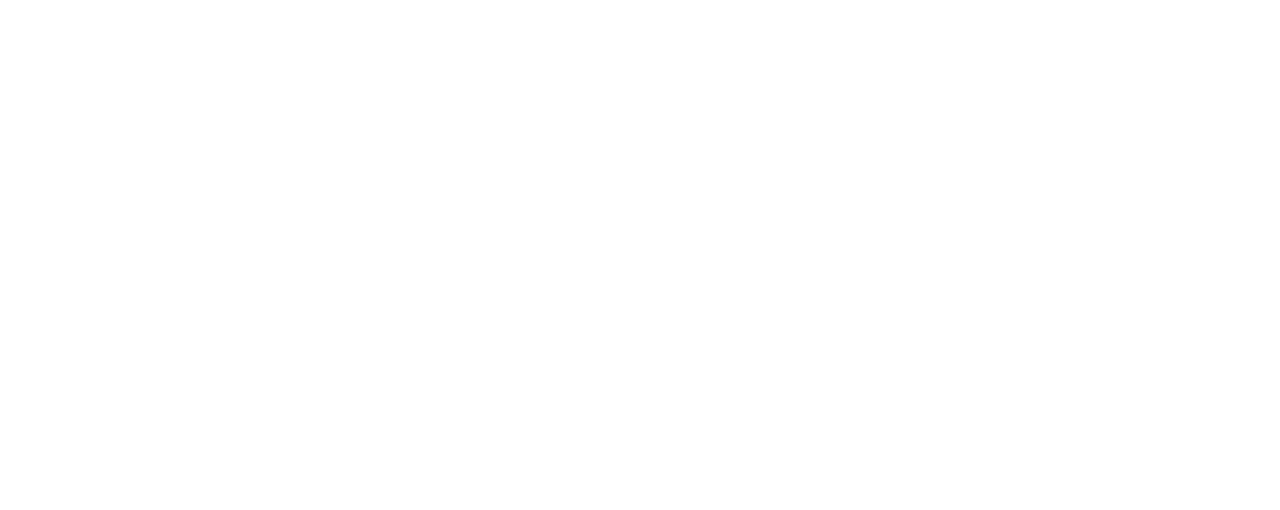
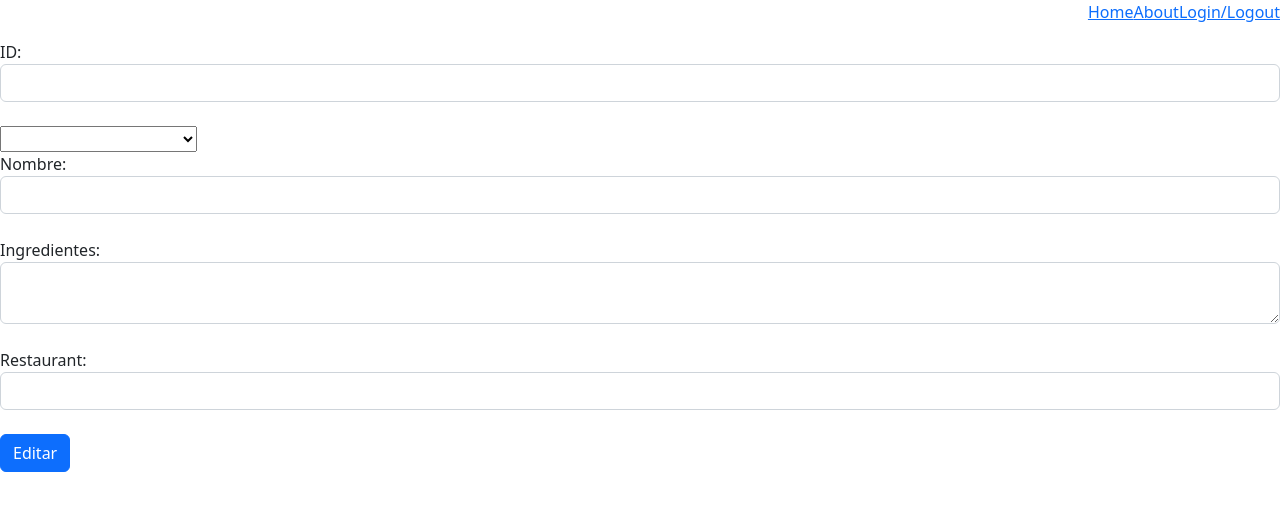
Before and after one commit to fernandojcm/AllYouCanEatApp, a Vue app in the folder Front/AllYouCanEatApp/: page /dishes/dish/updated in a window 1280 px wide. Before the commit this address had no page. Shown: the top 510 px of the page. Built offline with nearby package versions, Linux system fonts and the light colour scheme.

Commit message:
PUT y DELETE done

```diff
--- a/Front/AllYouCanEatApp/src/router/index.js
+++ b/Front/AllYouCanEatApp/src/router/index.js
@@ -6,6 +6,8 @@
 import CreateAccountPage from '../views/CreateAccountPage.vue'
 import HomePage from '../views/HomePage.vue'
 import AllergensPage from '../views/AllergensPage.vue'
+import DeleteDishPage from '../views/DeleteDishPage.vue'
+import UpdateDishPage from '../views/UpdateDishPage.vue'
 
 
   const routes = [
@@ -35,6 +37,16 @@
       component: CreateDishPage
     },
     {
+      path: '/dishes/dish/updated',
+      name: 'updateDish',
+      component: UpdateDishPage
+    },
+    {
+      path: '/dishes/dish/deleted',
+      name: 'deleteDish',
+      component: DeleteDishPage
+    },
+    {
       path: '/allergen',
       name: 'allergens',
       component: AllergensPage
--- a/Front/AllYouCanEatApp/src/stores/dishes.js
+++ b/Front/AllYouCanEatApp/src/stores/dishes.js
@@ -56,6 +56,22 @@
       } catch (error){
         console.log(error);
       }
+    },
+
+    async deleteDish(id){
+      try{
+        const requestOptions = {
+          method: "DELETE",
+          headers: {
+            "Content-Type": "application/json",
+          },
+          body: JSON.stringify({ id }),
+        };
+
+        await fetch(`http://localhost:8080/dishes/${id}`, requestOptions);
+      } catch (error){
+        console.log(error);
+      }
     }
 
   },
--- a/Front/AllYouCanEatApp/src/views/CreateDishPage.vue
+++ b/Front/AllYouCanEatApp/src/views/CreateDishPage.vue
@@ -1,4 +1,6 @@
 <template>
+<HeaderComponent></HeaderComponent>
+
     <div>
         <h3>Comparte un nuevo plato</h3>
 
@@ -35,8 +37,13 @@
     import { mapState, mapActions } from "pinia";
     import { useDishesStore } from "../stores/dishes.js";
     import router from '../router'
+    import HeaderComponent from '../components/HeaderComponent.vue'
+
 
     export default {
+      components: {
+        HeaderComponent
+      },
       data() {
         return {
           allergen: "",
@@ -62,7 +69,7 @@
      // Use pinia store method
       //this.createDish(this.allergen, this.name, this.recipe, this.restaurant);
 
-      console.log(this.anotherVar);
+      //console.log(this.anotherVar);
 
       }
     }
--- /dev/null
+++ b/Front/AllYouCanEatApp/src/views/DeleteDishPage.vue
@@ -0,0 +1,52 @@
+<template>
+<HeaderComponent></HeaderComponent>
+
+<form @submit.prevent="handleSubmit">
+    <label>ID:</label>
+    <input class="form-control" v-model="id" type="text" name="id" id="id" required/>
+    <br>
+    <button class="btn btn-primary" type="submit">Eliminar</button>
+</form>
+
+</template>
+
+<script>
+import { mapState, mapActions } from "pinia";
+import { useDishesStore } from "../stores/dishes.js";
+import router from '../router'
+import HeaderComponent from '../components/HeaderComponent.vue';
+
+export default {
+    components: {
+        HeaderComponent
+    },
+    data() {
+    return {
+      dishesFetch: [],
+    }
+  },
+  computed: {
+     // gives read access to this.dishes and this.anotherVar
+    ...mapState(useDishesStore, ['dishes', 'anotherVar'])
+  },
+  methods: {
+    // gives access to this.fetchAll()
+    ...mapActions(useDishesStore, ['deleteDish']),
+
+    handleSubmit(){
+            console.log("El botón ha sido pulsado")
+            this.deleteDish(this.id)
+            router.push("/home")
+        }
+  },
+  async mounted() {
+    // Use pinia store method
+    //this.deleteDish();
+    //console.log(this.anotherVar);
+
+  }
+}
+</script>
+
+<style>
+</style>
--- a/Front/AllYouCanEatApp/src/views/DishDetailPage.vue
+++ b/Front/AllYouCanEatApp/src/views/DishDetailPage.vue
@@ -1,4 +1,5 @@
 <template>
+<HeaderComponent></HeaderComponent>
 <h2>All You Can Eat</h2>
 <div v-if="dish" :key="dish.id">
 
@@ -9,14 +10,27 @@
     <p>{{ dish.restaurant }}</p>
 
 </div>
+
+<RouterLink to="/dishes/dish/updated">
+  <p>Editar este plato</p>
+</RouterLink>
+
+<RouterLink to="/dishes/dish/deleted">
+    <p>Eliminar este plato</p>
+</RouterLink>
+
 </template>
 
 <script>
 
 import { mapState, mapStores, mapActions } from "pinia";
-  import { useDishesStore } from "../stores/dishes.js";
+import { useDishesStore } from "../stores/dishes.js";
+import HeaderComponent from "../components/HeaderComponent.vue";
 
   export default {
+    components:{
+      HeaderComponent
+    },
     data() {
       return {
         dishFetch: {},
--- a/Front/AllYouCanEatApp/src/views/DishesPage.vue
+++ b/Front/AllYouCanEatApp/src/views/DishesPage.vue
@@ -31,7 +31,7 @@
     }
   },
   computed: {
-     // gives read access to this.countries and this.anotherVar
+     // gives read access to this.dishes and this.anotherVar
     ...mapState(useDishesStore, ['dishes', 'anotherVar'])
   },
   methods: {
@@ -42,7 +42,7 @@
     // Use pinia store method
     this.fetchAll();
 
-    console.log(this.anotherVar);
+    //console.log(this.anotherVar);
 
   }
 }
--- a/Front/AllYouCanEatApp/src/views/HomePage.vue
+++ b/Front/AllYouCanEatApp/src/views/HomePage.vue
@@ -19,6 +19,7 @@
                 <p>Compartir un plato nuevo</p>
             </RouterLink>
         </li>
+
         <li>
             <a ref="#">¿Qué hacer en caso de intoxicación?</a>
         </li>
--- /dev/null
+++ b/Front/AllYouCanEatApp/src/views/UpdateDishPage.vue
@@ -0,0 +1,83 @@
+<template>
+<HeaderComponent></HeaderComponent>
+
+<div>
+<form @submit.prevent="handleSubmit">
+
+  <label>ID:</label>
+  <input class="form-control" v-model="id" type="text" name="id" id="id" required/>
+  <br>
+
+    <select v-model="allergen" name="allergens" id="allergens" placeholder="Alérgenos" required>
+        <option disabled>Selecciona un alérgeno</option>
+        <option value="gluten">Gluten</option>
+        <option value="lactose">Lactosa</option>
+        <option value="seafood">Crustáceos y moluscos</option>
+        <option value="nuts">Frutos secos</option>
+        <option value="eggs">Huevo</option>
+     </select>
+     <br>
+
+  <label>Nombre:</label>
+  <input class="form-control" v-model="name" type="text" name="name" id="name" required/>
+  <br>
+
+  <label>Ingredientes:</label>
+  <textarea class="form-control" v-model="recipe" type="text" name="recipe" id="recipe" required/>
+  <br>
+
+  <label>Restaurant:</label>
+  <input class="form-control" v-model="restaurant" type="text" name="restaurant" id="restaurant" required/>
+  <br>
+
+  <button class="btn btn-primary" type="submit">Editar</button>
+
+</form>
+</div>
+
+</template>
+
+<script>
+import { mapState, mapActions } from "pinia";
+import { useDishesStore } from "../stores/dishes.js";
+import router from '../router'
+import HeaderComponent from '../components/HeaderComponent.vue';
+
+export default {
+    components: {
+        HeaderComponent
+    },
+    data() {
+        return {
+          id:"",
+          allergen: "",
+          name: "",
+          recipe: "",
+          restaurant: ""
+        }
+      },
+      computed: {
+     // gives read access to this.dishes and this.anotherVar
+        ...mapState(useDishesStore, ['dishes', 'anotherVar'])
+     },
+      methods: {
+     // gives access to this.createDish()
+        ...mapActions(useDishesStore, ['updateDish']),
+        handleSubmit(){
+            console.log("El botón ha sido pulsado")
+            this.updateDish(this.id, this.allergen, this.name, this.recipe, this.restaurant)
+            router.push("/home")
+        }
+     },
+      async mounted() {
+     // Use pinia store method
+      //this.createDish(this.id, this.allergen, this.name, this.recipe, this.restaurant);
+
+      //console.log(this.anotherVar);
+
+      }
+}
+</script>
+
+<style>
+</style>
```
